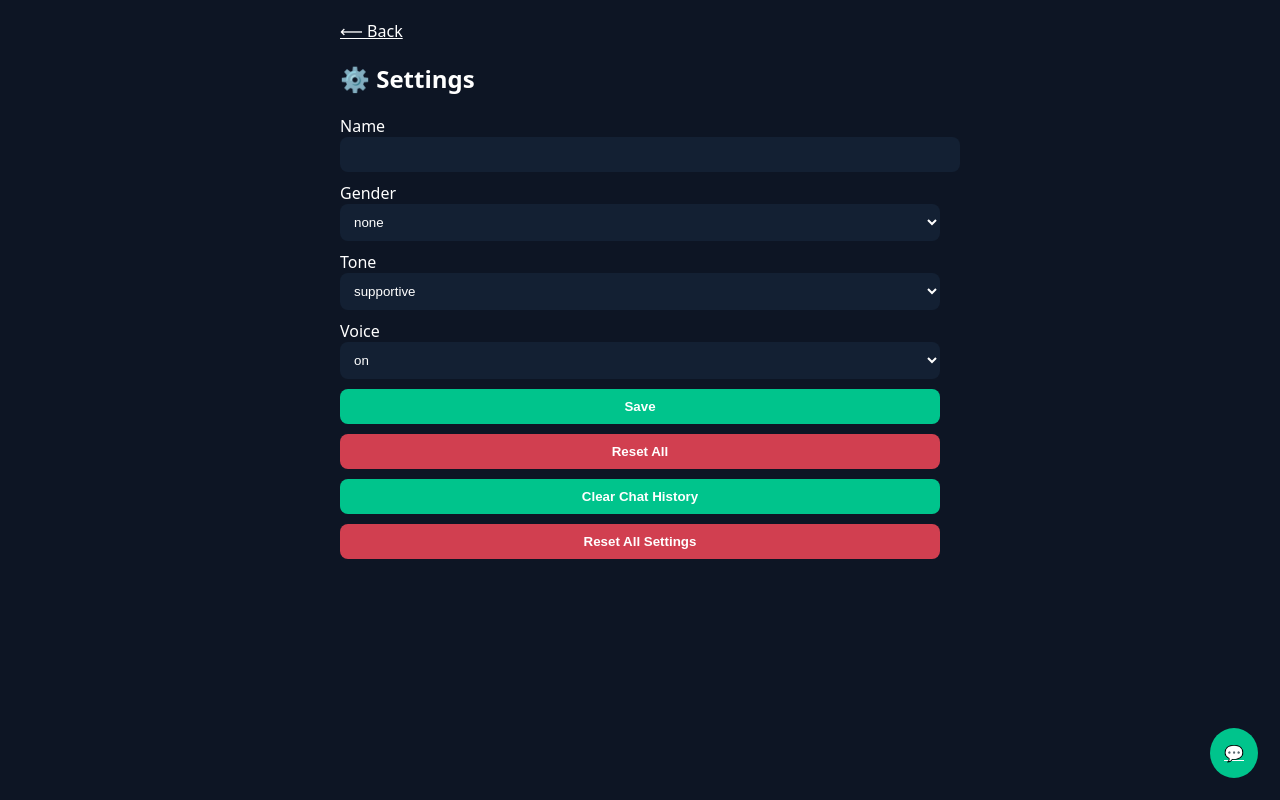
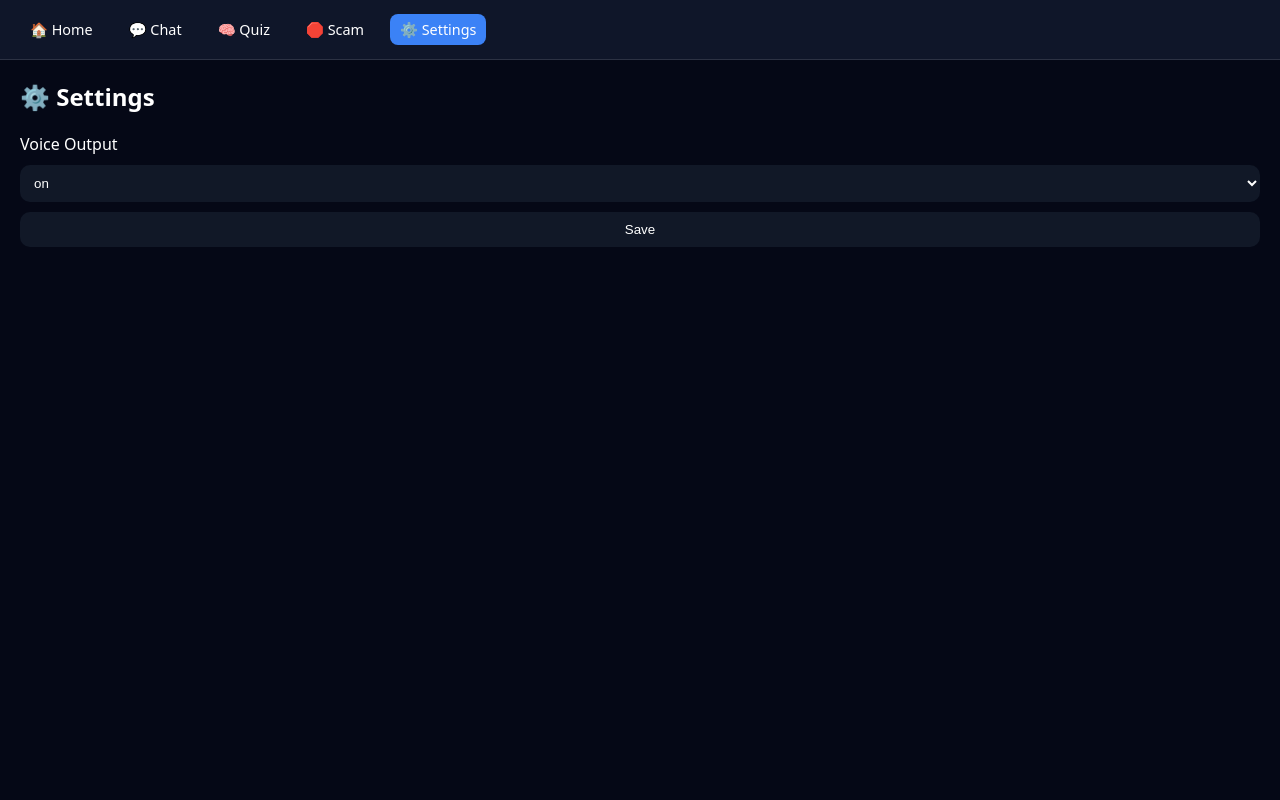
Before and after one commit to mariomalali-maker/uae-cyber-law-assistant, a plain HTML site: page settings.html in a window 1280 px wide. Drawn offline with Linux system fonts and the light colour scheme.

Commit message:
Update settings.html

```diff
--- a/settings.html
+++ b/settings.html
@@ -1,37 +1,30 @@
-<!DOCTYPE html>
-<html>
-<head><meta name="viewport" content="width=device-width,initial-scale=1">
+<!DOCTYPE html><html><head>
+<meta charset="UTF-8"><meta name="viewport"content="width=device-width,initial-scale=1">
 <title>Settings</title>
 <style>
-body{margin:0;padding:20px;background:#0d1524;color:white;font-family:system-ui,sans-serif;max-width:600px;margin:auto;}
-input,select,button{width:100%;padding:10px;border-radius:8px;border:none;background:#132033;color:white;margin-bottom:10px;}
-button{background:#00c48c;font-weight:600;}
-</style>
-</head>
+body{background:#050816;color:white;font-family:system-ui,sans-serif;margin:0;padding:20px;}
+input,select,button{width:100%;padding:10px;margin-top:10px;border-radius:10px;background:#111827;color:white;border:none;}
+nav{display:flex;gap:16px;padding:14px 20px;background:#0f1629;margin:-20px -20px 20px -20px;border-bottom:1px solid rgba(255,255,255,.12);}
+nav a{color:white;text-decoration:none;font-size:.9rem;padding:6px 10px;border-radius:8px;}
+nav a:hover{background:#1f2937;}nav .active{background:#3b82f6;}
+</style></head>
+<body>
 
-<body>
-<a href="welcome.html" style="color:white;">⟵ Back</a>
+<nav>
+<a href="index.html">🏠 Home</a>
+<a href="chat.html">💬 Chat</a>
+<a href="quiz.html">🧠 Quiz</a>
+<a href="scam.html">🛑 Scam</a>
+<a class="active" href="settings.html">⚙️ Settings</a>
+</nav>
+
 <h2>⚙️ Settings</h2>
-
-<label>Name</label><input id="name">
-<label>Gender</label><select id="gender"><option>none</option><option>female</option><option>male</option></select>
-<label>Tone</label><select id="tone"><option>supportive</option><option>friendly</option><option>formal</option><option>strict</option><option>soft</option></select>
-<label>Voice</label><select id="voice"><option>on</option><option>off</option></select>
-<button id="save">Save</button>
-<button id="reset" style="background:#d13f50;">Reset All</button>
+<label>Voice Output</label>
+<select id="voice"><option>on</option><option>off</option></select>
+<button onclick="save()">Save</button>
 
 <script>
-let f=["name","gender","tone","voice"];
-f.forEach(i=>{if(localStorage.getItem(i))document.getElementById(i).value=localStorage.getItem(i)});
-save.onclick=()=>{f.forEach(i=>localStorage.setItem(i,document.getElementById(i).value));alert("saved")};
-reset.onclick=()=>{localStorage.clear();location.reload()};
+document.getElementById("voice").value=localStorage.getItem("voice")||"on";
+function save(){localStorage.setItem("voice",voice.value);alert("saved")}
 </script>
-
-<a href="chat.html" style="position:fixed;bottom:22px;right:22px;background:#00c48c;padding:14px;border-radius:50%;color:white;">💬</a>
-</body>
-</html>
-
-<button id="clear">Clear Chat History</button>
-<button id="reset" style="background:#d13f50;">Reset All Settings</button>
-
-<scrip
+</body></html>
```
